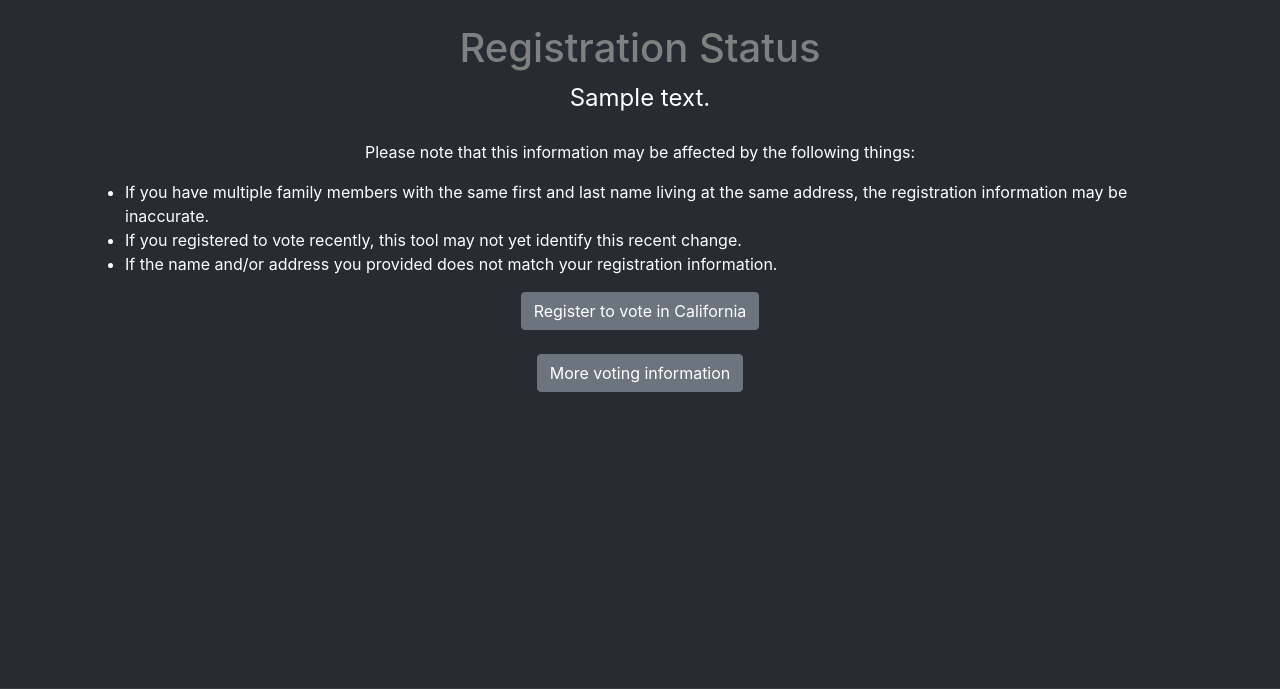
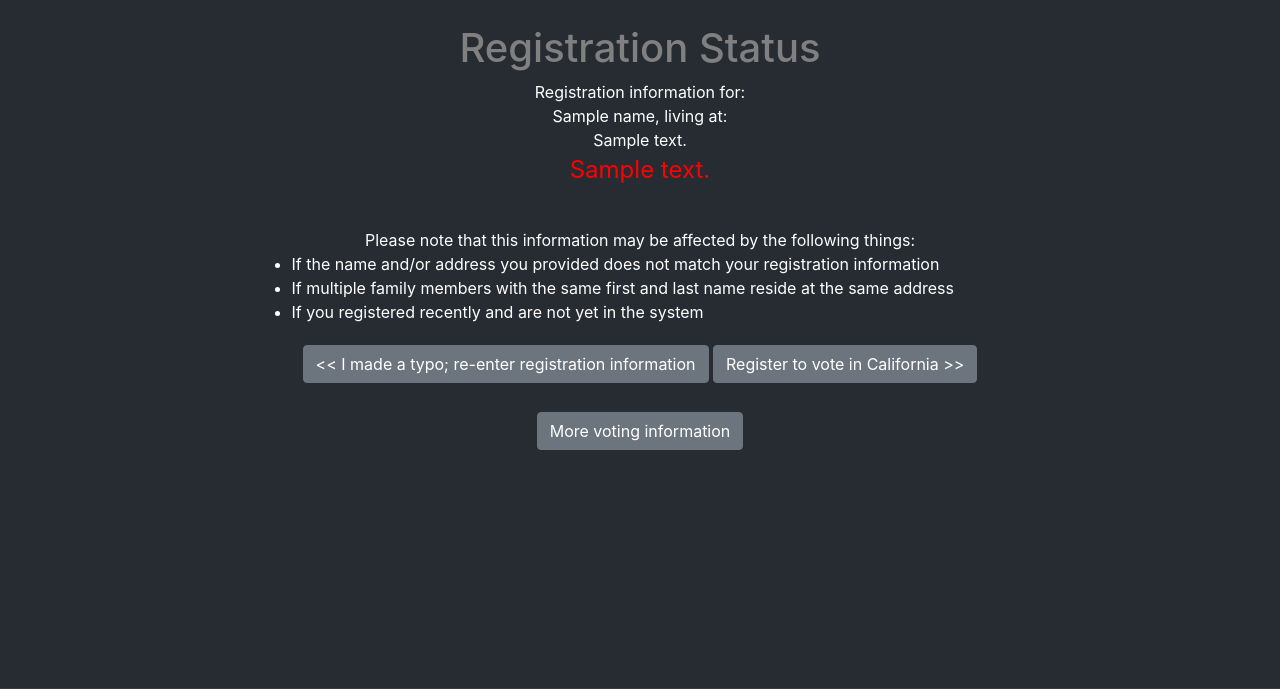
Before and after one commit to kwheelan/Breakthrough, a Flask app: template templates/registration.html in a window 1280 px wide. Shown: the part 56-745 px from the top of the page. Run offline with Flask 2, Linux system fonts and the light colour scheme; the template is opened without the code that fills it: most values are stand-ins (such as "Sample title", 1, 10 or a date in 2020); some libraries are stand-ins or nearby versions.

Commit message:
registration updates

```diff
--- a/application.py
+++ b/application.py
@@ -35,6 +35,7 @@ def registration():
     #Name
     data["first_name"] = request.form.get("firstName")
     data["last_name"] = request.form.get("lastName")
+    name = "{} {}".format(data["first_name"], data["last_name"])
 
     # Get address information.
     data["street_address"] = request.form.get("address")
@@ -43,6 +44,7 @@ def registration():
     data["city"] = request.form.get("city")
     data["state"] = request.form.get("state")
     data["zip_5"] = request.form.get("zip")
+    address = "{}, {}, {} {}".format(data["street_address"], data["city"], data["state"], data["zip_5"])
 
     #dob
     data["date_of_birth_month"] = 1#request.form.get("mon")
@@ -52,7 +54,7 @@ def registration():
 #    return data
 
     text = get_registration("https://verify.vote.org/", data)
-    return render_template("registration.html", text=text)
+    return render_template("registration.html", text=text, name=name, address=address)
 
 @app.route("/contact")
 def contact():
--- /dev/null
+++ b/static/stylesheets/bootstrap-directional-buttons.css
@@ -0,0 +1,106 @@
+.btn {
+   /* just for this demo. */
+
+   margin-top: 5px;
+}
+
+.btn-arrow-right,
+.btn-arrow-left {
+   position: relative;
+   padding-left: 18px;
+   padding-right: 18px;
+}
+
+.btn-arrow-right {
+   padding-left: 36px;
+}
+
+.btn-arrow-left {
+   padding-right: 36px;
+}
+
+.btn-arrow-right:before,
+.btn-arrow-right:after,
+.btn-arrow-left:before,
+.btn-arrow-left:after {
+   /* make two squares (before and after), looking similar to the button */
+
+   content: "";
+   position: absolute;
+   top: 5px;
+   /* move it down because of rounded corners */
+
+   width: 22px;
+   /* same as height */
+
+   height: 22px;
+   /* button_outer_height / sqrt(2) */
+
+   background: inherit;
+   /* use parent background */
+
+   border: inherit;
+   /* use parent border */
+
+   border-left-color: transparent;
+   /* hide left border */
+
+   border-bottom-color: transparent;
+   /* hide bottom border */
+
+   border-radius: 0px 4px 0px 0px;
+   /* round arrow corner, the shorthand property doesn't accept "inherit" so it is set to 4px */
+
+   -webkit-border-radius: 0px 4px 0px 0px;
+   -moz-border-radius: 0px 4px 0px 0px;
+}
+
+.btn-arrow-right:before,
+.btn-arrow-right:after {
+   transform: rotate(45deg);
+   /* rotate right arrow squares 45 deg to point right */
+
+   -webkit-transform: rotate(45deg);
+   -moz-transform: rotate(45deg);
+   -o-transform: rotate(45deg);
+   -ms-transform: rotate(45deg);
+}
+
+.btn-arrow-left:before,
+.btn-arrow-left:after {
+   transform: rotate(225deg);
+   /* rotate left arrow squares 225 deg to point left */
+
+   -webkit-transform: rotate(225deg);
+   -moz-transform: rotate(225deg);
+   -o-transform: rotate(225deg);
+   -ms-transform: rotate(225deg);
+}
+
+.btn-arrow-right:before,
+.btn-arrow-left:before {
+   /* align the "before" square to the left */
+
+   left: -11px;
+}
+
+.btn-arrow-right:after,
+.btn-arrow-left:after {
+   /* align the "after" square to the right */
+
+   right: -11px;
+}
+
+.btn-arrow-right:after,
+.btn-arrow-left:before {
+   /* bring arrow pointers to front */
+
+   z-index: 1;
+}
+
+.btn-arrow-right:before,
+.btn-arrow-left:after {
+   /* hide arrow tails background */
+
+   background-color: white;
+}
--- a/templates/index.html
+++ b/templates/index.html
@@ -1,6 +1,5 @@
 {% extends "layout.html" %}
 
-{% block title %}SF Voting Resources{% endblock %}
 {% block head %}
   {{ super() }}
 {% endblock %}
--- a/templates/layout.html
+++ b/templates/layout.html
@@ -8,6 +8,7 @@
 
     <!-- Bootstrap CSS -->
     <link rel="stylesheet" href="https://stackpath.bootstrapcdn.com/bootstrap/4.5.0/css/bootstrap.min.css" integrity="sha384-9aIt2nRpC12Uk9gS9baDl411NQApFmC26EwAOH8WgZl5MYYxFfc+NcPb1dKGj7Sk" crossorigin="anonymous">
+    <link rel="stylesheet" href="{{ url_for('static', filename='stylesheets/bootstrap-directional-buttons.css') }}">
     <link rel="stylesheet" href="{{ url_for('static', filename='stylesheets/style.css') }}">
 
     <!-- plugins -->
@@ -15,7 +16,7 @@
     <script src="https://cdnjs.cloudflare.com/ajax/libs/popper.js/1.14.7/umd/popper.min.js" integrity="sha384-UO2eT0CpHqdSJQ6hJty5KVphtPhzWj9WO1clHTMGa3JDZwrnQq4sF86dIHNDz0W1" crossorigin="anonymous"></script>
     <script src="https://stackpath.bootstrapcdn.com/bootstrap/4.3.1/js/bootstrap.min.js" integrity="sha384-JjSmVgyd0p3pXB1rRibZUAYoIIy6OrQ6VrjIEaFf/nJGzIxFDsf4x0xIM+B07jRM" crossorigin="anonymous"></script>
 
-    <title>{% block title %}{% endblock %} SF Voting Resources</title>
+    <title>SF Voting Resources</title>
 
     {% endblock %}
   </head>
--- a/templates/registration.html
+++ b/templates/registration.html
@@ -7,22 +7,15 @@
 {% block body %}
 
   <p>
-    <font color="white" size = 5>
+    <font color = "white">
+      Registration information for: <br>
+      {{ name }}, living at: <br>
+      {{ address }} <br>
+    </font>
+    <font {% if text == "You are registered to vote." %} color="green" {% else %} color="red" {% endif %} size = 5>
       {{ text }}
     </font>
       <br>
-
-    <font color=white align=left>
-      <br>
-      Please note that this information may be affected by the following things:
-      <ul>
-        <li>If you have multiple family members with the same first and last name living at the same address, the registration information may be inaccurate.</li>
-        <li>If you registered to vote recently, this tool may not yet identify this recent change.</li>
-        <li>If the name and/or address you provided does not match your registration information.</li>
-      </ul>
-
-
-    </font>
   </p>
 
 
@@ -36,9 +29,26 @@
 
   {% else %}
 
+  <div class = "container" style = "padding-left: 15%; padding-right: 15%"">
+  <font color=white align=left>
+    <br>
+    Please note that this information may be affected by the following things:
+    <ul>
+      <li>If the name and/or address you provided does not match your registration information</li>
+      <li>If multiple family members with the same first and last name reside at the same address</li>
+      <li>If you registered recently and are not yet in the system</li>
+    </ul>
+  </font>
+  </div>
+
+  <a href = "{{ url_for('registration_forms') }}">
+    <button class="btn btn-secondary">
+      << I made a typo; re-enter registration information
+    </button>
+  </a>
   <a href = "{{ url_for('register') }}">
     <button class="btn btn-secondary">
-      Register to vote in California
+      Register to vote in California >>
     </button>
   </a>
 
```
